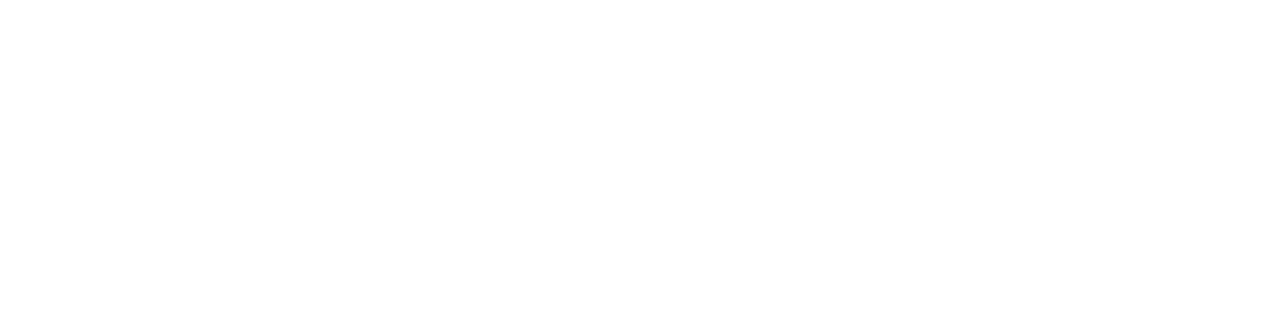
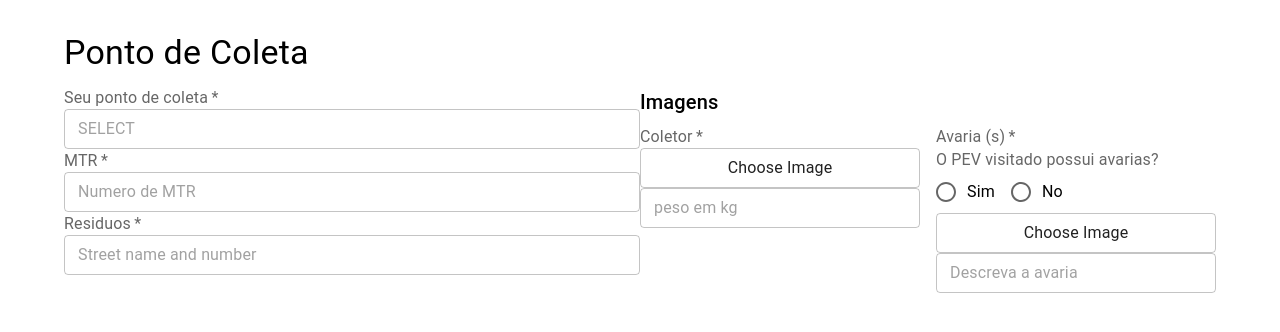
Before and after one commit to mauricioholandaIA/yby-front, a React (Create React App) app: page /ponto-coleta in a window 1280 px wide. Before the commit this address had no page. Shown: the top 332 px of the page. Built offline with nearby package versions, Linux system fonts and the light colour scheme.

Commit message:
feat: create ponto de coleta route and initial layout

```diff
--- a/package.json
+++ b/package.json
@@ -17,6 +17,7 @@
     "react-dom": "^18.3.1",
     "react-router-dom": "^6.26.2",
     "react-scripts": "5.0.1",
+    "styled-components": "^6.1.13",
     "typescript": "^4.9.5",
     "web-vitals": "^2.1.4"
   },
--- /dev/null
+++ b/src/collection-point/collection-point.tsx
@@ -0,0 +1,266 @@
+import {
+  Checkbox,
+  FormControl,
+  FormControlLabel,
+  FormLabel,
+  OutlinedInput,
+  Radio,
+  RadioGroup,
+  Typography,
+} from "@mui/material";
+import Grid from "@mui/material/Grid2";
+import { styled } from "@mui/system";
+import { useEffect, useState } from "react";
+
+import { styled as styledComponents } from "styled-components";
+
+const StyledCenteredContainer = styledComponents.div`
+  display: flex;
+  flex-direction: column;
+  width: 90%;
+  max-width: 1200px;
+  margin: 0 auto;
+`;
+
+const StyledContainer = styledComponents.div`
+  display: flex;
+  flex-direction: column;
+  align-items: center;
+  justify-content: flex-start;
+  min-height: 100vh;
+  padding: 2rem 0;
+`;
+
+const StyledFlexRowContent = styledComponents.div`
+  display: flex;
+  flex-direction: row;
+  flex-wrap: wrap;
+  width: 100%;
+
+`;
+
+const StyledFlexColumnContent = styledComponents.div`
+  display: flex;
+  flex-direction: column;
+  flex: 1;
+  min-width: 300px;
+
+`;
+
+const StyledItem = styledComponents.div`
+  display: flex;
+  flex-direction: column;
+  width: 100%;
+  padding: 1rem;
+  border:   1px solid #ccc;
+  border-radius: 4px;
+  margin-bottom: 1rem;
+  background-color: #f9f9f9;
+  box-shadow: 0 2px 4px rgba(0, 0, 0, 0.1);
+  transition: box-shadow 0.3s ease;
+  &:hover {
+    box-shadow: 0 4px 8px rgba(0, 0, 0, 0.1);
+  }
+`;
+
+const StyledImageContainer = styledComponents.div`
+  display: flex;
+  flex-direction: row;
+  gap: 1rem;
+  width: 100%;
+`;
+
+const StyledImageArea = styledComponents.div`
+  display: flex;
+  flex-direction: column;
+  width: calc(50% - 0.5rem);
+`;
+
+export default function CollectionPoint() {
+  const [selectedImage, setSelectedImage] = useState<File | null>(null);
+  const [previewUrl, setPreviewUrl] = useState<string | null>(null);
+  const [previewUrlAvaria, setPreviewUrlAvaria] = useState<string | null>(null);
+
+  const handleImageChange = (event: React.ChangeEvent<HTMLInputElement>) => {
+    if (event.target.files && event.target.files[0]) {
+      const file = event.target.files[0];
+      setSelectedImage(file);
+      setPreviewUrl(URL.createObjectURL(file));
+    }
+  };
+
+  const handleImageChangeAvaria = (
+    event: React.ChangeEvent<HTMLInputElement>
+  ) => {
+    if (event.target.files && event.target.files[0]) {
+      const file = event.target.files[0];
+      setSelectedImage(file);
+      setPreviewUrlAvaria(URL.createObjectURL(file));
+    }
+  };
+
+  useEffect(() => {
+    return () => {
+      if (previewUrl) {
+        URL.revokeObjectURL(previewUrl);
+      }
+    };
+  }, [previewUrl]);
+
+  return (
+    <StyledContainer>
+      <StyledCenteredContainer>
+        <Typography variant="h4" component="h1" gutterBottom>
+          Ponto de Coleta
+        </Typography>
+
+        <StyledFlexRowContent>
+          <StyledFlexColumnContent>
+            <FormLabel htmlFor="first-name" required>
+              Seu ponto de coleta
+            </FormLabel>
+            <OutlinedInput
+              id="collection-point"
+              name="collection-point"
+              type="collection-point"
+              placeholder="SELECT"
+              size="small"
+            />
+
+            <FormLabel htmlFor="last-name" required>
+              MTR
+            </FormLabel>
+            <OutlinedInput
+              id="mtr"
+              name="mtr"
+              type="mtr"
+              placeholder="Numero de MTR"
+              required
+              size="small"
+            />
+
+            <FormLabel htmlFor="address1" required>
+              Residuos
+            </FormLabel>
+            <OutlinedInput
+              id="address1"
+              name="address1"
+              type="address1"
+              placeholder="Street name and number"
+              autoComplete="shipping address-line1"
+              required
+              size="small"
+            />
+          </StyledFlexColumnContent>
+
+          <StyledFlexColumnContent>
+            <Typography variant="h6" component="h2" gutterBottom>
+              Imagens
+            </Typography>
+            <StyledImageContainer>
+              <StyledImageArea>
+                <FormLabel htmlFor="image-upload-coletor" required>
+                  Coletor
+                </FormLabel>
+                {previewUrl && (
+                  <img
+                    src={previewUrl}
+                    alt="Preview Coletor"
+                    style={{
+                      marginTop: "10px",
+                      maxWidth: "100%",
+                      maxHeight: "200px",
+                    }}
+                  />
+                )}
+                <input
+                  id="image-upload-coletor"
+                  type="file"
+                  accept="image/*"
+                  onChange={(e) => handleImageChange(e)}
+                  style={{ display: "none" }}
+                />
+                <OutlinedInput
+                  type="button"
+                  onClick={() =>
+                    document.getElementById("image-upload-coletor")?.click()
+                  }
+                  value="Choose Image"
+                  size="small"
+                />
+
+                <OutlinedInput
+                  id="weight"
+                  name="weight"
+                  type="weight"
+                  placeholder="peso em kg"
+                  size="small"
+                />
+              </StyledImageArea>
+
+              <StyledImageArea>
+                <FormLabel htmlFor="image-upload-avaria" required>
+                  Avaria (s)
+                </FormLabel>
+                <FormControl>
+                  <FormLabel id="avaria-buttons-group-label">
+                    O PEV visitado possui avarias?
+                  </FormLabel>
+                  <RadioGroup
+                    row
+                    aria-labelledby="avaria-group-label"
+                    name="avaria-buttons-group"
+                  >
+                    <FormControlLabel
+                      value="yes"
+                      control={<Radio />}
+                      label="Sim"
+                    />
+                    <FormControlLabel
+                      value="no"
+                      control={<Radio />}
+                      label="No"
+                    />
+                  </RadioGroup>
+                </FormControl>
+                {previewUrlAvaria && (
+                  <img
+                    src={previewUrlAvaria}
+                    alt="Preview Avaria"
+                    style={{
+                      marginTop: "10px",
+                      maxWidth: "100%",
+                      maxHeight: "200px",
+                    }}
+                  />
+                )}
+                <input
+                  id="image-upload-avaria"
+                  type="file"
+                  accept="image/*"
+                  onChange={(e) => handleImageChangeAvaria(e)}
+                  style={{ display: "none" }}
+                />
+                <OutlinedInput
+                  type="button"
+                  onClick={() =>
+                    document.getElementById("image-upload-avaria")?.click()
+                  }
+                  value="Choose Image"
+                  size="small"
+                />
+                <OutlinedInput
+                  id="avaria"
+                  name="avaria"
+                  type="avaria"
+                  placeholder="Descreva a avaria"
+                  size="small"
+                />
+              </StyledImageArea>
+            </StyledImageContainer>
+          </StyledFlexColumnContent>
+        </StyledFlexRowContent>
+      </StyledCenteredContainer>
+    </StyledContainer>
+  );
+}
--- a/src/login/SignIn.tsx
+++ b/src/login/SignIn.tsx
@@ -13,6 +13,7 @@ import { styled } from "@mui/material/styles";
 import TextField from "@mui/material/TextField";
 import Typography from "@mui/material/Typography";
 import * as React from "react";
+import { useNavigate } from "react-router-dom";
 
 const Card = styled(MuiCard)(({ theme }) => ({
   display: "flex",
@@ -60,15 +61,16 @@ export default function SignIn(props: { disableCustomTheme?: boolean }) {
   const [emailErrorMessage, setEmailErrorMessage] = React.useState("");
   const [passwordError, setPasswordError] = React.useState(false);
   const [passwordErrorMessage, setPasswordErrorMessage] = React.useState("");
-  const [open, setOpen] = React.useState(false);
+  const navigate = useNavigate();
+  // const [open, setOpen] = React.useState(false);
 
-  const handleClickOpen = () => {
-    setOpen(true);
-  };
+  // const handleClickOpen = () => {
+  //   setOpen(true);
+  // };
 
-  const handleClose = () => {
-    setOpen(false);
-  };
+  // const handleClose = () => {
+  //   setOpen(false);
+  // };
 
   const handleSubmit = (event: React.FormEvent<HTMLFormElement>) => {
     if (emailError || passwordError) {
@@ -107,6 +109,13 @@ export default function SignIn(props: { disableCustomTheme?: boolean }) {
     }
 
     return isValid;
+  };
+
+  const handleSingIn = () => {
+    const isValid = validateInputs();
+    if (isValid) {
+      navigate("/ponto-coleta");
+    }
   };
 
   return (
@@ -153,15 +162,15 @@ export default function SignIn(props: { disableCustomTheme?: boolean }) {
             <FormControl>
               <Box sx={{ display: "flex", justifyContent: "space-between" }}>
                 <FormLabel htmlFor="password">Password</FormLabel>
-                <Link
+                {/* <Link
                   component="button"
                   type="button"
-                  onClick={handleClickOpen}
+                  // onClick={handleClickOpen}
                   variant="body2"
                   sx={{ alignSelf: "baseline" }}
                 >
                   Forgot your password?
-                </Link>
+                </Link> */}
               </Box>
               <TextField
                 error={passwordError}
@@ -178,20 +187,15 @@ export default function SignIn(props: { disableCustomTheme?: boolean }) {
                 color={passwordError ? "error" : "primary"}
               />
             </FormControl>
-            <FormControlLabel
-              control={<Checkbox value="remember" color="primary" />}
-              label="Remember me"
-            />
-            {/* <ForgotPassword open={open} handleClose={handleClose} /> */}
             <Button
               type="submit"
               fullWidth
               variant="contained"
-              onClick={validateInputs}
+              onClick={handleSingIn}
             >
               Sign in
             </Button>
-            <Typography sx={{ textAlign: "center" }}>
+            {/* <Typography sx={{ textAlign: "center" }}>
               Don&apos;t have an account?{" "}
               <span>
                 <Link
@@ -202,24 +206,7 @@ export default function SignIn(props: { disableCustomTheme?: boolean }) {
                   Sign up
                 </Link>
               </span>
-            </Typography>
-          </Box>
-          <Divider>or</Divider>
-          <Box sx={{ display: "flex", flexDirection: "column", gap: 2 }}>
-            <Button
-              fullWidth
-              variant="outlined"
-              onClick={() => alert("Sign in with Google")}
-            >
-              Sign in with Google
-            </Button>
-            <Button
-              fullWidth
-              variant="outlined"
-              onClick={() => alert("Sign in with Facebook")}
-            >
-              Sign in with Facebook
-            </Button>
+            </Typography> */}
           </Box>
         </Card>
       </SignInContainer>
--- a/src/routes/index.tsx
+++ b/src/routes/index.tsx
@@ -1,11 +1,13 @@
 import React from "react";
 import { Route, Routes } from "react-router-dom";
+import CollectionPoint from "../collection-point/collection-point";
 import SignIn from "../login/SignIn";
 
 const MainRoutes = () => {
   return (
     <Routes>
-      <Route path="/SignIn" element={<SignIn />} />
+      <Route path="/signIn" element={<SignIn />} />
+      <Route path="/ponto-coleta" element={<CollectionPoint />} />
     </Routes>
   );
 };
```
Also changed, not shown: 1 other file (tests, documents, lock files or other folders).
